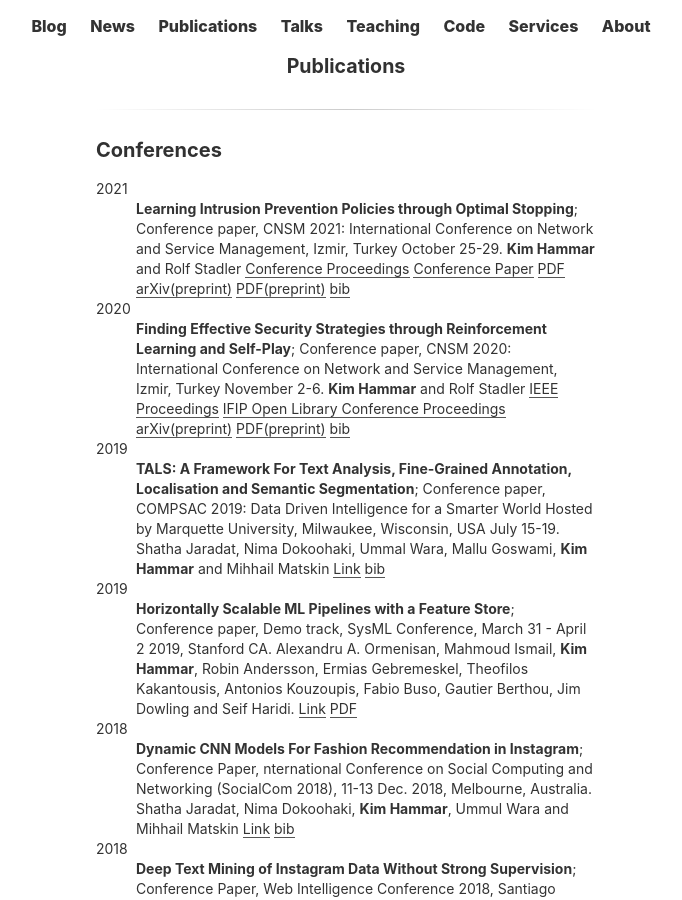
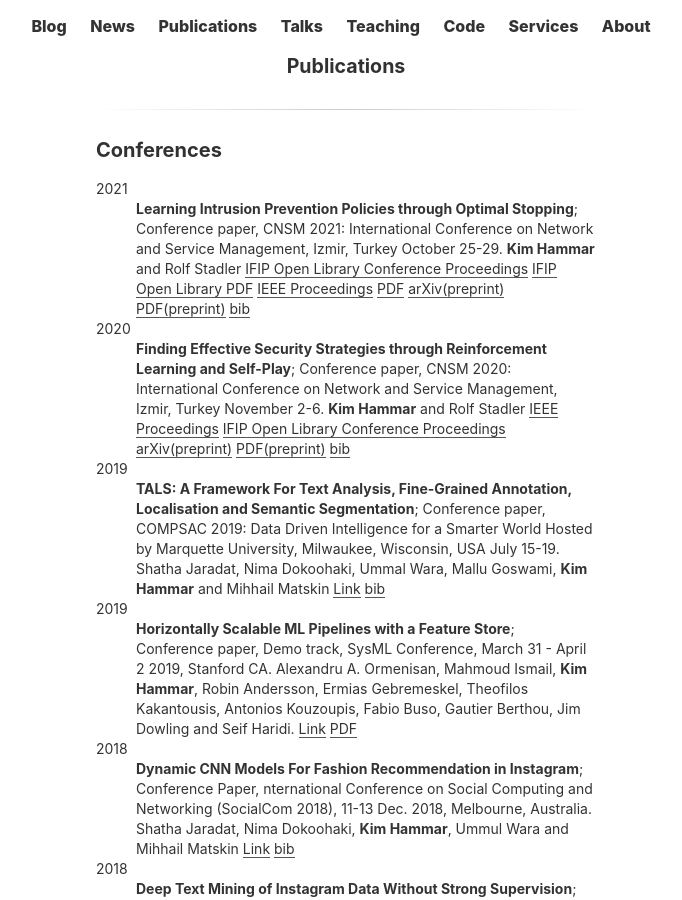
Before and after one commit to Limmen/Limmen.github.io, a Jekyll site: the page built from publications.md, in a window 1280 px wide and 900 px high, scrolled down 354 px. Shown: the whole window, without its empty margins (294-976 px from the left). Built offline with Jekyll 4.4.1, drawn with Linux system fonts in a browser that asks for light colours.

Commit message:
upd link

```diff
--- a/publications.md
+++ b/publications.md
@@ -8,8 +8,9 @@ title: Publications
 2021
 :   **Learning Intrusion Prevention Policies through Optimal Stopping**; Conference paper, CNSM 2021: International Conference on Network and Service Management, Izmir, Turkey October 25-29.
     **Kim Hammar** and Rolf Stadler
-	[Conference Proceedings](http://dl.ifip.org/db/conf/cnsm/cnsm2021/index.html)
-	[Conference Paper](http://dl.ifip.org/db/conf/cnsm/cnsm2021/1570732932.pdf)
+	[IFIP Open Library Conference Proceedings](http://dl.ifip.org/db/conf/cnsm/cnsm2021/index.html)
+	[IFIP Open Library PDF](http://dl.ifip.org/db/conf/cnsm/cnsm2021/1570732932.pdf)
+	[IEEE Proceedings](https://ieeexplore.ieee.org/document/9615542)
 	[PDF](/assets/papers/cnsm_21_Hammar_Stadler.pdf)
 	[arXiv(preprint)](https://arxiv.org/pdf/2106.07160.pdf)
 	[PDF(preprint)](/assets/papers/preprint_cnsm_21_hammar_stadler.pdf)
```
